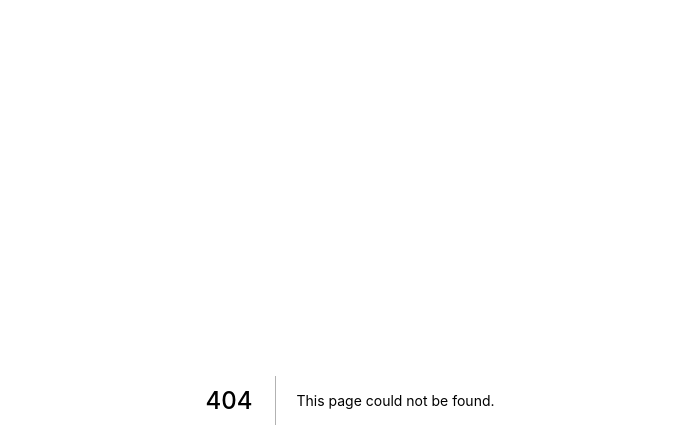
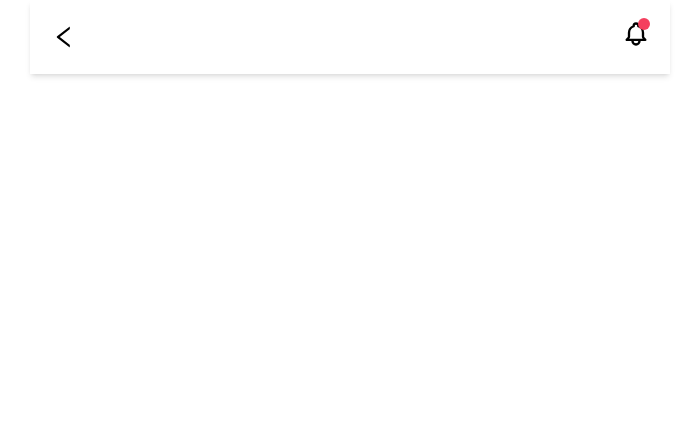
Before and after one commit to FINAL-PROJECT-ALTA/FE, a Next.js app: page /admin/category in a window 1280 px wide. Before the commit this address had no page. Shown: the top 448 px of the page, without its empty margins (290-989 px from the left). Built offline with nearby package versions, Linux system fonts and the light colour scheme.

Commit message:
add navbar for admin

```diff
--- /dev/null
+++ b/components/navbar_admin.jsx
@@ -0,0 +1,43 @@
+import React, { useState } from 'react';
+import { AiOutlineLeft } from 'react-icons/ai';
+import Link from 'next/link';
+
+function NavbarApp() {
+  const [searchTerm, setSearchTerm] = useState('');
+  return (
+    <>
+      <div className="max-w-screen bg-white shadow-md">
+        <div className="px-5 py-5 flex justify-between items-center">
+          <Link href="../admin">
+            <AiOutlineLeft size={28} />
+          </Link>
+          {/* Notification */}
+          <div className="relative ml-6">
+            <button className="hover:text-amber-500">
+              <svg
+                xmlns="http://www.w3.org/2000/svg"
+                className="h-7 w-7"
+                fill="none"
+                viewBox="0 0 24 24"
+                stroke="currentColor"
+                strokeWidth={2}
+              >
+                <path
+                  strokeLinecap="round"
+                  strokeLinejoin="round"
+                  d="M15 17h5l-1.405-1.405A2.032 2.032 0 0118 14.158V11a6.002 6.002 0 00-4-5.659V5a2 2 0 10-4 0v.341C7.67 6.165 6 8.388 6 11v3.159c0 .538-.214 1.055-.595 1.436L4 17h5m6 0v1a3 3 0 11-6 0v-1m6 0H9"
+                />
+              </svg>
+            </button>
+            <span className="absolute right-0 -top-2 h-3 w-3">
+              <span className="animate-ping absolute top-1 rounded-full h-full w-full bg-rose-500"></span>
+              <span className="relative inline-flex rounded-full h-3 w-3 bg-rose-500"></span>
+            </span>
+          </div>
+        </div>
+      </div>
+    </>
+  );
+}
+
+export default NavbarApp;
--- /dev/null
+++ b/pages/admin/category/index.jsx
@@ -0,0 +1,11 @@
+import NavbarApp from '../../../components/navbar_admin';
+
+function Category() {
+  return (
+    <div>
+      <NavbarApp />
+    </div>
+  );
+}
+
+export default Category;
```
